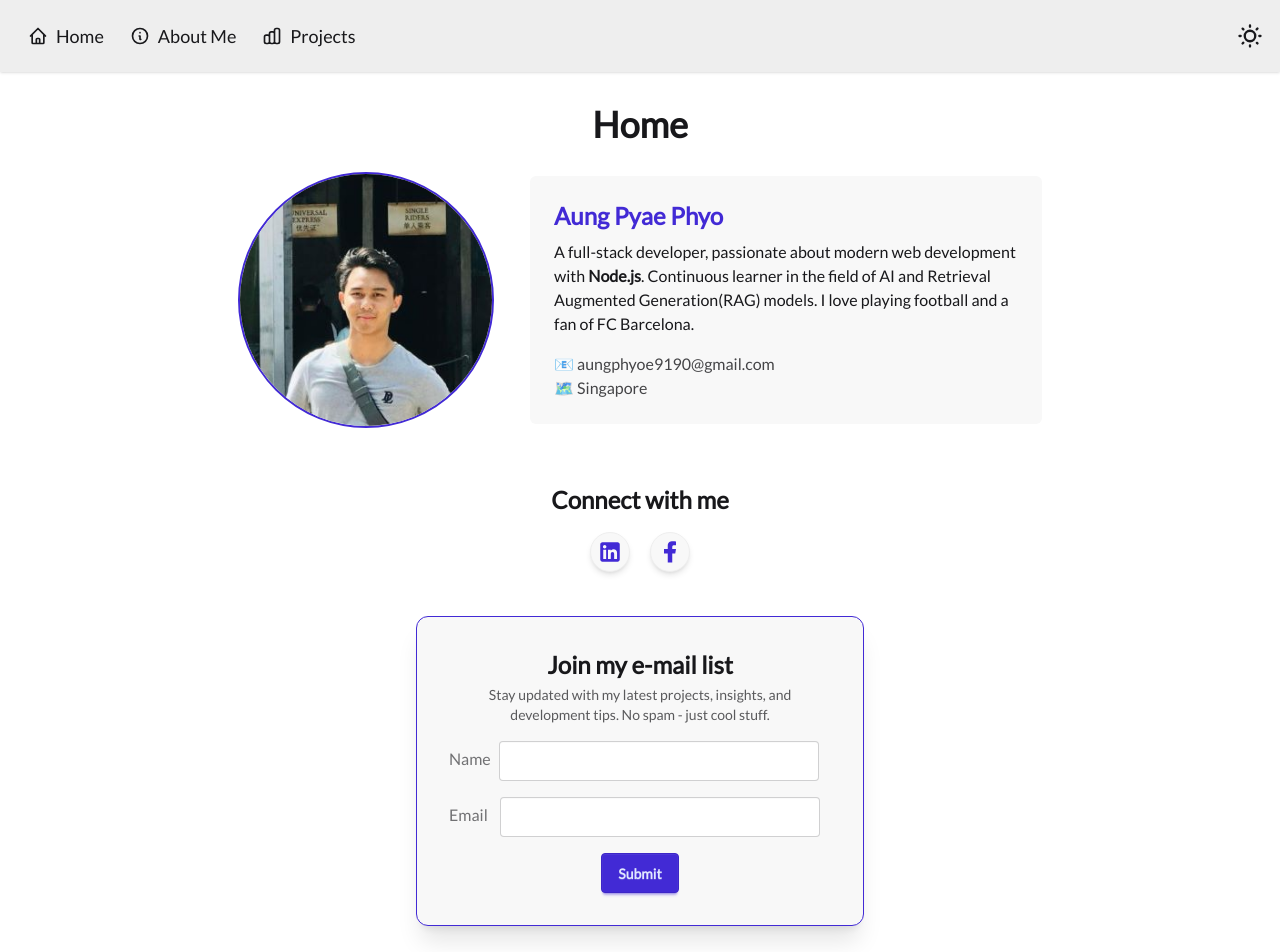
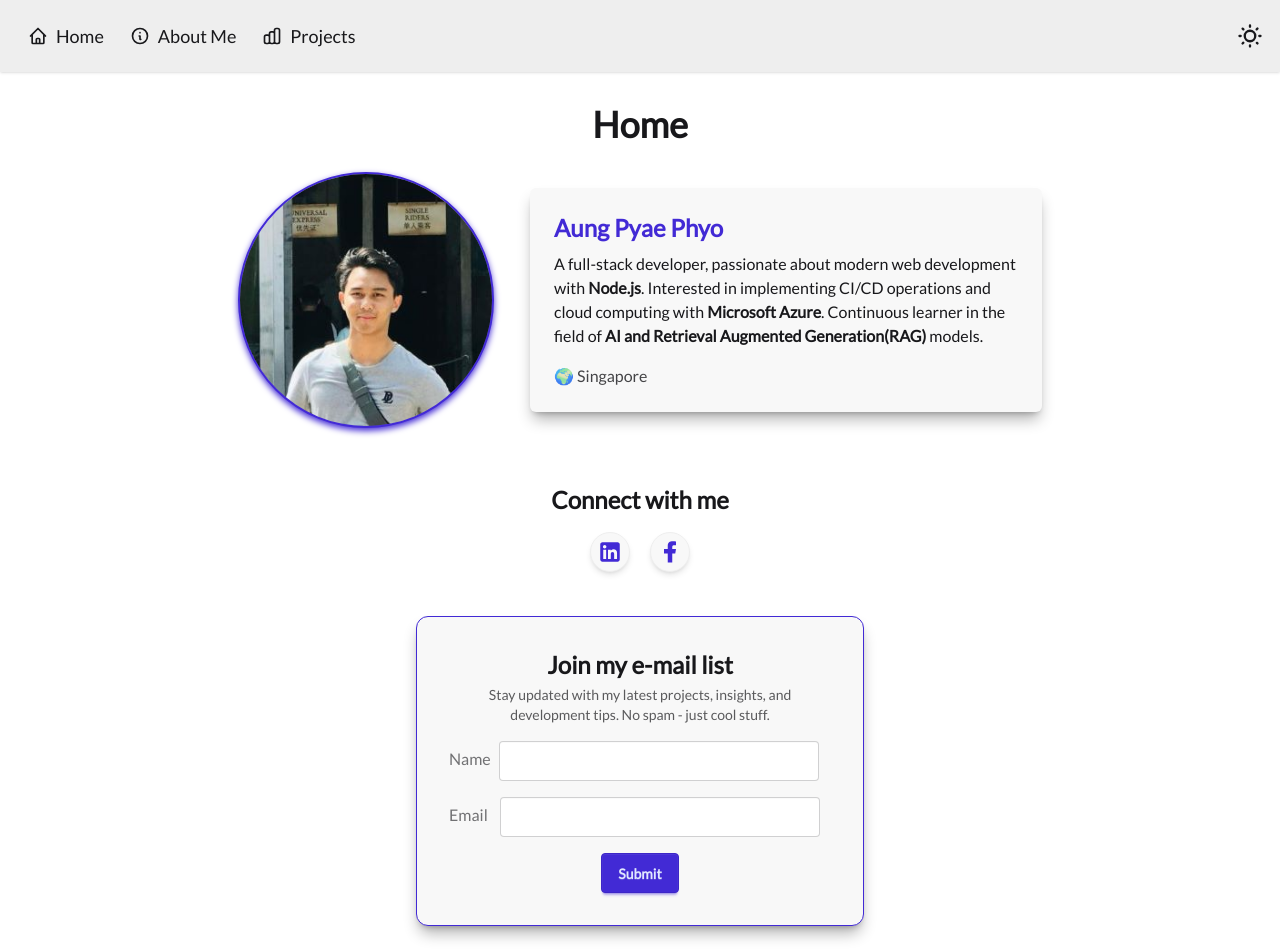
Before and after one commit to AungPPhyo10/my-portfolio, a Next.js app: page / in a window 1280 px wide. Shown: the top 952 px of the page. Built offline with nearby package versions, Linux system fonts and the light colour scheme; no server answers.

Commit message:
dockerize + made ammendments and styles

```diff
--- a/app/(found)/projects/page.js
+++ b/app/(found)/projects/page.js
@@ -5,7 +5,7 @@ import Image from 'next/image'
 import { projects } from '../../lib/data'
 import ProjectCard from '../../components/projectCard'
 
-const MemoizedProjectCard = memo(ProjectCard)
+const MemoizedProjectCard = memo(ProjectCard);    // skip rendering the component unless its properties have changed
 
 export default function Project() {
   const [query, setQuery] = useState("")
--- a/app/components/form.js
+++ b/app/components/form.js
@@ -36,7 +36,7 @@ export default function Form() {
     }
 
     return (
-    <form action={submitForm} className="p-8 m-5 rounded-xl border border-primary shadow-xl backdrop-blur-md bg-base-200 max-w-md mx-auto flex flex-col gap-4 ">
+    <form action={submitForm} className="p-8 m-5 rounded-xl border border-primary shadow-lg/30 bg-base-200 max-w-md mx-auto flex flex-col gap-4 ">
         <div className="text-center">
             <h1 className="text-2xl font-bold">Join my e-mail list</h1>
             <p className="text-sm opacity-70 mt-1">
--- a/app/components/infoCard.js
+++ b/app/components/infoCard.js
@@ -1,6 +1,6 @@
 export default function InfoCard({ title, description, range }) {
   return (
-    <div className="card bg-base-300 shadow-md border-1 border-dashed">
+    <div className="card bg-base-300 shadow-md/30 border-1 border-dashed">
       <div className="card-body p-4">
         <h3 className="card-title font-bold text-base">{title}</h3>
         {range && <p className="text-sm opacity-70">{range}</p>}
--- a/app/components/intro.js
+++ b/app/components/intro.js
@@ -6,23 +6,22 @@ export default function Intro() {
       <div className="hero-content flex-col lg:flex-row">
         {/* Avatar */}
         <div className="avatar lg:me-5">
-          <div className="relative w-[200px] h-[200px] lg:w-[256px] lg:h-[256px] rounded-full border-primary border-2">
+          <div className="relative w-[200px] h-[200px] lg:w-[256px] lg:h-[256px] rounded-full  border-2 border-primary drop-shadow-primary drop-shadow-md">
             <Image src="/my-avatar-pic.jpg" alt="Avatar picture" sizes="(max-width:100px)" fill priority />
           </div>
         </div>
 
-        <div className="bg-base-200 rounded-md p-6 animate__animated animate__fadeInUp w-full">
-          <h2 className="text-2xl font-bold mb-2 text-primary">
+        <div className="bg-base-200  shadow-lg/30 rounded-md p-6 animate__animated animate__fadeInUp w-full">
+          <h2 className="text-2xl font-bold mb-2 text-primary ">
             Aung Pyae Phyo
           </h2>
           <p className="mb-4">
             A full-stack developer, passionate about modern web development with <strong>Node.js</strong>.
-            Continuous learner in the field of AI and Retrieval Augmented Generation(RAG) models.
-            I love playing football and a fan of FC Barcelona.
+            Interested in implementing CI/CD operations and cloud computing with <strong>Microsoft Azure</strong>.
+            Continuous learner in the field of <strong>AI and Retrieval Augmented Generation(RAG)</strong> models.
           </p>
           <div className="opacity-80">
-            <p>📧 <span className="font-medium">aungphyoe9190@gmail.com</span></p>
-            <p>🗺️ <span className="font-medium">Singapore</span></p>
+            <p>🌍 <span className="font-medium">Singapore</span></p>
           </div>
         </div>
       </div>
```
Also changed, not shown: app/lib/data.js, 2 other files (tests, documents, lock files or other folders).
